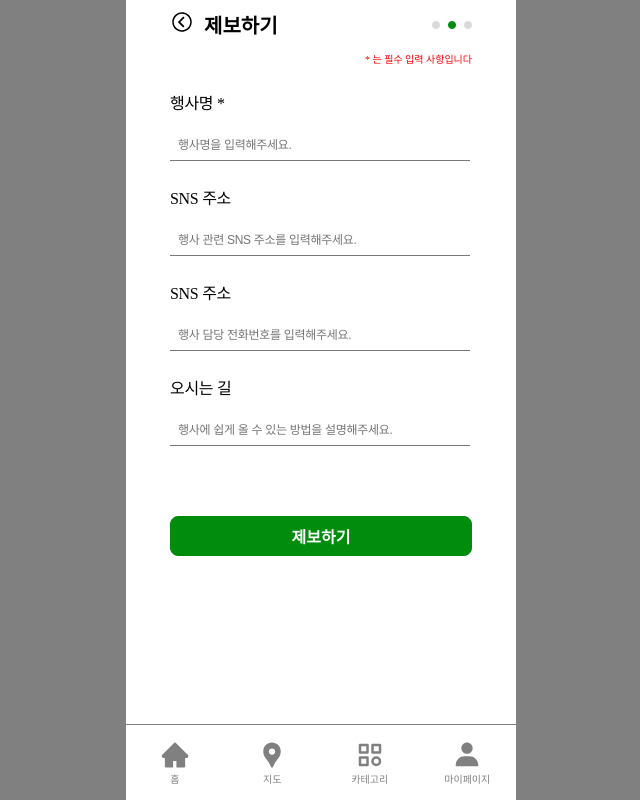
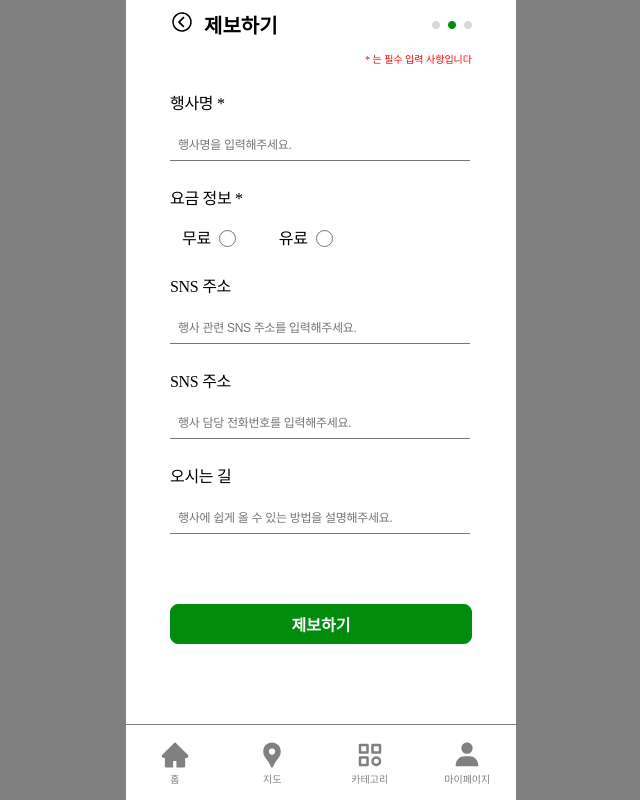
Before and after one commit to okiidokim/FrontEnd, a React (Vite) app in the folder catch-culture-frontend/: page /report2 in a window 1280 px wide. Shown: the whole page, without its empty margins (319-959 px from the left). Built offline with nearby package versions, Linux system fonts and the light colour scheme; a web font is replaced by a local one.

Commit message:
Feat: 제보하기 두번째 페이지 - 요금 정보 구현

```diff
--- a/catch-culture-frontend/src/pages/reportPage/report2/Report2.jsx
+++ b/catch-culture-frontend/src/pages/reportPage/report2/Report2.jsx
@@ -26,6 +26,32 @@ function Report2() {
                 type="text"
                 placeholder="행사명을 입력해주세요."
               />
+            </S.ReportEvent>
+
+            {/* 요금 정보 */}
+            <S.ReportEvent>
+              <S.ReportEventTitle>요금 정보 *</S.ReportEventTitle>
+              <S.ReportEventCost>
+                <S.ReportEventInputRadioWrapper>
+                  <S.ReportEventLabel for="무료">무료</S.ReportEventLabel>
+                  <S.ReportEventInputRadio
+                    type="radio"
+                    id="무료"
+                    name="options"
+                    value="무료"
+                  />
+                </S.ReportEventInputRadioWrapper>
+
+                <S.ReportEventInputRadioWrapper>
+                  <S.ReportEventLabel for="유료">유료</S.ReportEventLabel>
+                  <S.ReportEventInputRadio
+                    type="radio"
+                    id="유료"
+                    name="options"
+                    value="유료"
+                  />
+                </S.ReportEventInputRadioWrapper>
+              </S.ReportEventCost>
             </S.ReportEvent>
 
             {/* SNS 주소 */}
--- a/catch-culture-frontend/src/pages/reportPage/report2/style.jsx
+++ b/catch-culture-frontend/src/pages/reportPage/report2/style.jsx
@@ -71,6 +71,34 @@ export const ReportEventInput = styled.input`
     border-radius: 3px;
   }
 `;
+export const ReportEventInputRadioWrapper = styled.div`
+  display: flex;
+  align-items: center;
+`;
+export const ReportEventInputRadio = styled.input`
+  accent-color: #018c0d;
+  cursor: pointer;
+  margin-left: 8px;
+
+  &[type='radio'] {
+    border: max(2px, 0.1em) solid gray;
+    border-radius: 50%;
+    width: 17px;
+    height: 17px;
+  }
+`;
+export const ReportEventCost = styled.div`
+  display: flex;
+  margin-left: 12px;
+  gap: 40px;
+`;
+export const ReportEventLabel = styled.label`
+  color: #000;
+  font-size: 16px;
+  font-weight: 500;
+  line-height: normal;
+  letter-spacing: -0.3px;
+`;
 
 // 제보 버튼
 export const ReportButton = styled.div`
```
